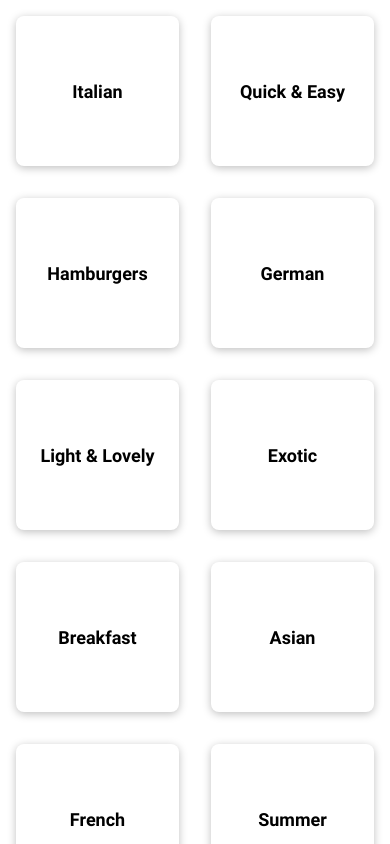
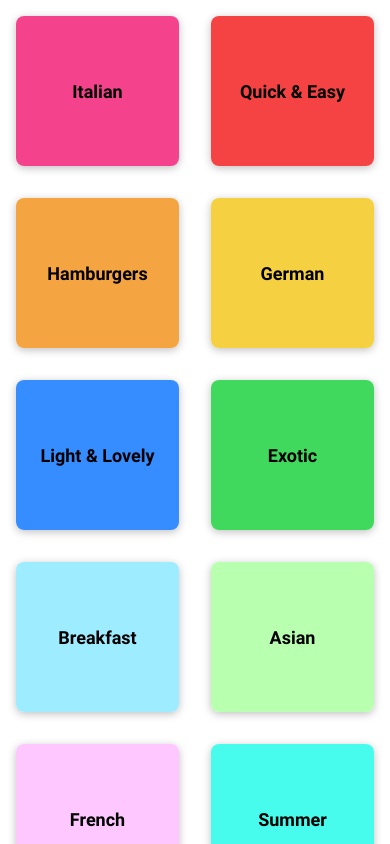
Before and after one commit to pizarrosch/meal-app-react-native, a React Native app: screen / in a window 390 px wide. Built offline with nearby package versions, Linux system fonts and the light colour scheme.

Commit message:
Set the style for the grid item to get an individual color

```diff
--- a/app.json
+++ b/app.json
@@ -7,6 +7,7 @@
     "icon": "./assets/images/icon.png",
     "scheme": "myapp",
     "userInterfaceStyle": "automatic",
+    "backgroundColor": "#24180f",
     "splash": {
       "image": "./assets/images/splash.png",
       "resizeMode": "contain",
--- a/components/CategoryGridTile.js
+++ b/components/CategoryGridTile.js
@@ -3,8 +3,12 @@
 export default function CategoryGridTile({title, color}) {
   return (
     <View style={styles.gridItem}>
-      <Pressable style={styles.button} android_ripple={{color: '#ccc'}}>
-        <View style={styles.innerContainer}>
+      <Pressable
+        style={({pressed}) =>
+          [styles.button, pressed ? styles.buttonPressed : null]}
+        android_ripple={{color: '#ccc'}}
+      >
+        <View style={[styles.innerContainer, {backgroundColor: color}]}>
           <Text style={styles.title}>{title}</Text>
         </View>
       </Pressable>
@@ -29,8 +33,12 @@
   button: {
     flex: 1
   },
+  buttonPressed: {
+    opacity: 0.5
+  },
   innerContainer: {
     flex: 1,
+    borderRadius: 8,
     padding: 16,
     justifyContent: 'center',
     alignItems: 'center'
--- a/package.json
+++ b/package.json
@@ -43,8 +43,7 @@
     "@types/react-test-renderer": "^18.0.7",
     "jest": "^29.2.1",
     "jest-expo": "~51.0.1",
-    "react-test-renderer": "18.2.0",
-    "typescript": "~5.3.3"
+    "react-test-renderer": "18.2.0"
   },
   "private": true
 }
```
Also changed, not shown: tsconfig.json (deleted, +0 -17 lines).
